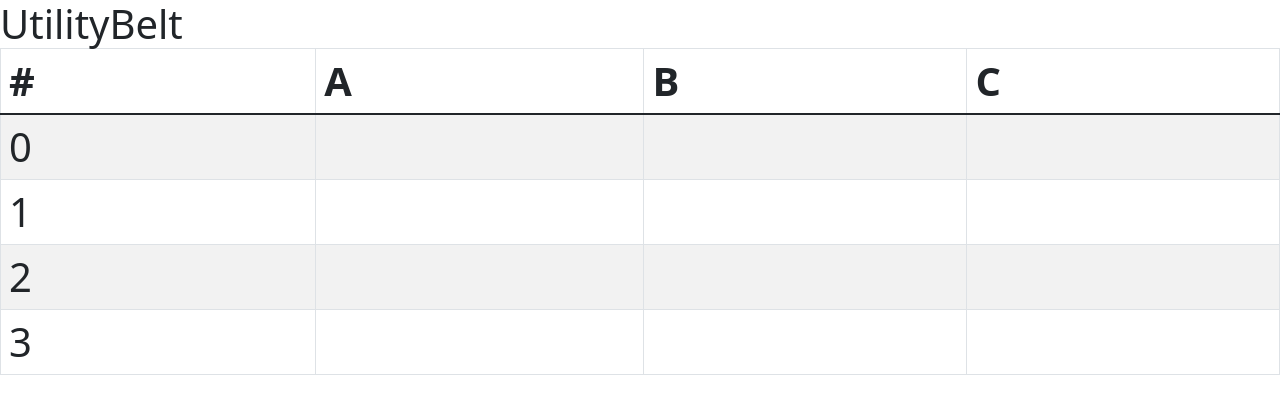
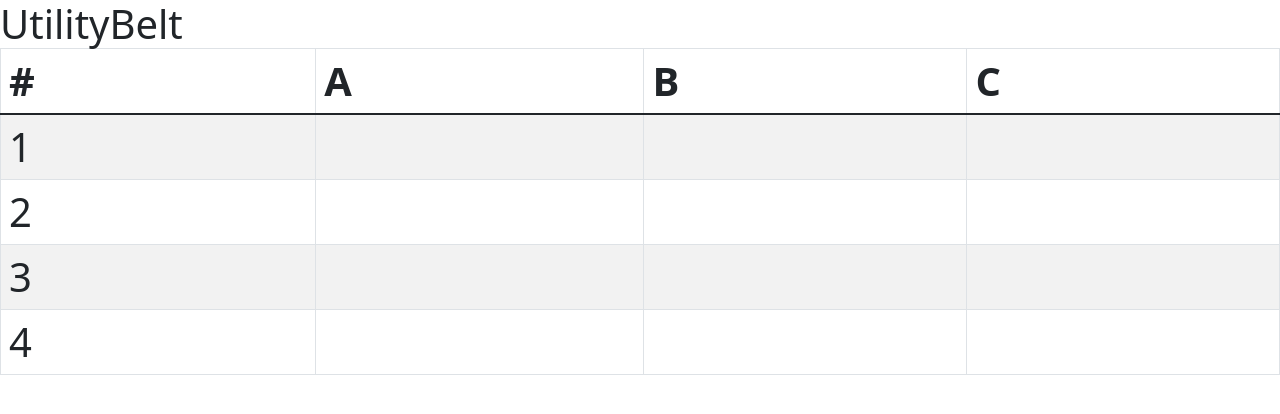
Before and after one commit to k4-100/calc, a React (Create React App) app: page / in a window 1280 px wide. Shown: the top 414 px of the page. Built offline with nearby package versions, Linux system fonts and the light colour scheme.

Commit message:
Row number now start with 1

```diff
--- a/src/components/CustomTable/index.tsx
+++ b/src/components/CustomTable/index.tsx
@@ -140,8 +140,8 @@
         </thead>
         <tbody>
           {table.cells.map((_, y) => (
-            <tr key={y}>
-              <td>{y}</td>
+            <tr key={y + 1}>
+              <td>{y + 1}</td>
               {table.cells[y].map((data: CellClass, x) => (
                 <td
                   key={x}
```
